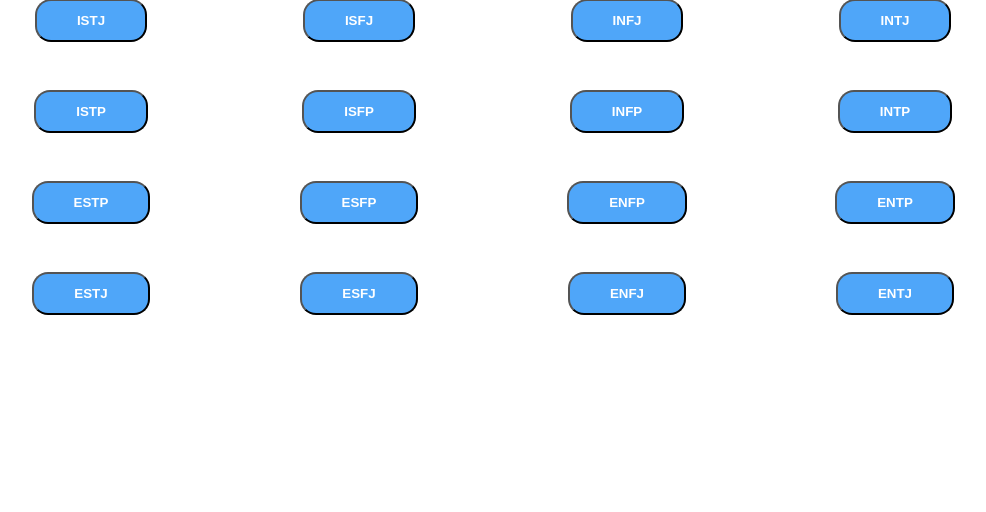
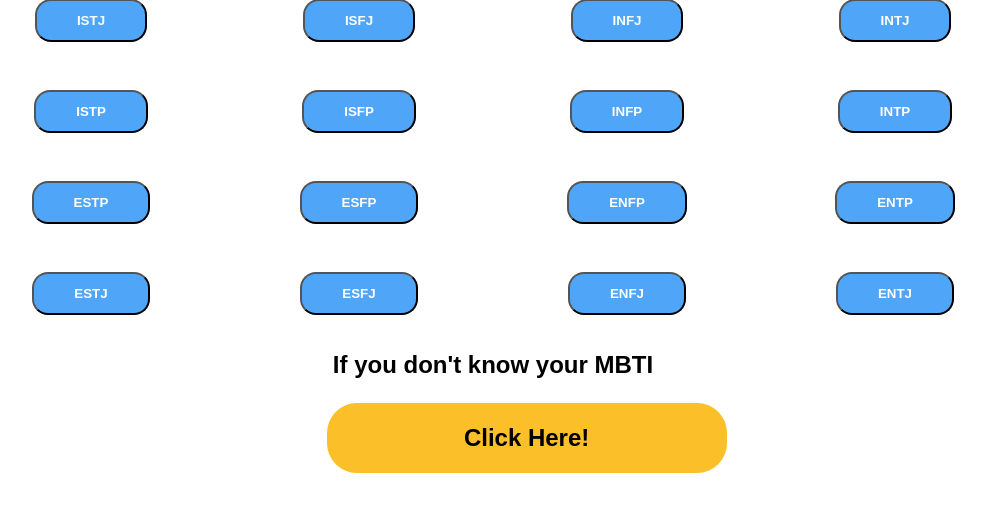
Before and after one commit to Joon-Kim-Lang/21-1_capstone_sose, a Django app: page /mbti in a window 1280 px wide. Shown: the part 88-600 px from the top of the page, without its empty margins (147-1133 px from the left). Run offline with Django 3.2, Linux system fonts and the light colour scheme.

Commit message:
June 2nd updated

```diff
--- a/Sose/settings.py
+++ b/Sose/settings.py
@@ -28,7 +28,8 @@ SECRET_KEY = os.environ.get('DJANGO_SECRET_KEY', 'django-insecure-yxxux0-&39+3_s
 DEBUG = bool( os.environ.get('DJANGO_DEBUG', True) )
 
 
-ALLOWED_HOSTS = ['hidden-ridge-66222.herokuapp.com']
+ALLOWED_HOSTS = ['hidden-ridge-66222.herokuapp.com',
+'127.0.0.1']
 
 
 # Application definition
--- a/Soseapp/static/css/mainpage.css
+++ b/Soseapp/static/css/mainpage.css
@@ -331,11 +331,11 @@ body {
   text-align: center;
 }
 .v116_1075 {
-  width: 300px;
+  width: 150px;
   color: rgba(0,0,0,1);
   position: absolute;
   top: 612px;
-  left:0px;
+  left:65px;
   font-family: Noto Sans KR;
   font-weight: Regular;
   font-size: 16px;
--- a/Soseapp/static/css/mbti.css
+++ b/Soseapp/static/css/mbti.css
@@ -1,6 +1,27 @@
 body{
   background-color: : #F2F7FD;
 }
+#mbtiLink{
+  display: block;
+  cursor: pointer;
+  outline: none;
+  border: none;
+  position: relative;
+  background-color: #FABF29;
+  width: 400px;
+  height: 70px;
+  border-radius: 30px;
+  font-size: 1.5rem;
+  font-weight: 600;
+  left:37%;
+  color: var(--text);
+  background-size: 100% 100%;
+  box-shadow: 0 0 0 7px var(--light) inset;
+  margin-bottom: 15px;
+
+}
+
+
 .logo_img{
   width: 48px;
   height: 30px;
--- a/Soseapp/static/css/serviceAgreement.css
+++ b/Soseapp/static/css/serviceAgreement.css
@@ -3,6 +3,10 @@
 }
 body {
   font-size: 14px;
+}
+#submitBtn{
+  width : 200px;
+  height: 200px;
 }
 .v116_21 {
   width: 100%;
@@ -95,6 +99,7 @@ body {
   top: 125px;
   left: 20%;
   overflow: hidden;
+  font-family: 'Noto Sans KR', sans-serif;
 }
 .v116_27 {
   width: 22px;
--- a/Soseapp/static/css/video2.css
+++ b/Soseapp/static/css/video2.css
@@ -15,7 +15,7 @@ body {
   overflow: hidden;
 }
 .npc_img{
-  width: 100px;
+  width: 200px;
   height: 300px;
   background-repeat: no-repeat;
   opacity: 1;
--- a/Soseapp/static/css/video3.css
+++ b/Soseapp/static/css/video3.css
@@ -15,7 +15,7 @@ body {
   overflow: hidden;
 }
 .npc_img{
-  width: 100px;
+  width: 200px;
   height: 300px;
   background-repeat: no-repeat;
   opacity: 1;
--- a/Soseapp/static/js/survey.js
+++ b/Soseapp/static/js/survey.js
@@ -114,7 +114,7 @@
           + $list.attr('id')
           + '" class="scores"></div>');
         $list.after('<input type="button" id="submitBtn" class="button btnStyle" '
-          + 'value="Submit" />');
+          + 'value="Submit" style="height:50px;width:100px; background-color: #66AAEE; left:50%;   position: relative; border:none;" />');
 
         $('#scores-' + $list.attr('id')).hide();
 
@@ -251,6 +251,7 @@
                 success: function (data) {
                      //this gets called when server returns an OK response
                      window.location.href = ' https://hidden-ridge-66222.herokuapp.com/mbti';
+                    // window.location.href = 'mbti';
                 },
                 error: function (data) {
                      alert("it didnt work");
--- a/Soseapp/templates/Soseapp/mbtiSelect.html
+++ b/Soseapp/templates/Soseapp/mbtiSelect.html
@@ -16,8 +16,13 @@
     </div>
   {% endfor %}
 </div>
+</form>
+<br/>
+<br/>
+<h2 class="section-subtitle">If you don't know your MBTI</h2>
+ <button id = 'mbtiLink' onclick="window.open('https://www.16personalities.com/ko')">Click Here!</button>
 
-</form>
+
 
 </body>
 </html>
--- a/Soseapp/templates/Soseapp/quest1.html
+++ b/Soseapp/templates/Soseapp/quest1.html
@@ -25,7 +25,7 @@
     <!-- 모달 파트 -->
     <div id="my_modal">
       <h3> Quest  1</h3><br/>
-      Welcome to (Service name) Venture! You are all friends who have just opened a business of your dreams during childhood.<br/>
+      Welcome to So.se Venture! You are all friends who have just opened a business of your dreams during childhood.<br/>
      Currently the team came to a consensus on which service to launch, and now at the phase of programming the code for the new application.<br/>
        Your team initially thought of 3 weeks to finish this phase, but you are already past one month.<br/>
        [Jun] is a very hard-working and enthusiastic member, but his programming skills still need some help.<br/>
--- a/Soseapp/views.py
+++ b/Soseapp/views.py
@@ -47,7 +47,7 @@ def mainPage(request):
         global myMBTI
         myMBTI = mbti
 
-    return render(request, "Soseapp/mainPage.html")
+    return render(request, "Soseapp/mainPage.html", {"mbti":myMBTI})
 
 def videoPage(request):
     return render(request, "Soseapp/video.html")
```
Also changed, not shown: Soseapp/templates/Soseapp/mainPage.html (+6 -7 lines), Soseapp/static/images/profileImage.png (added).
